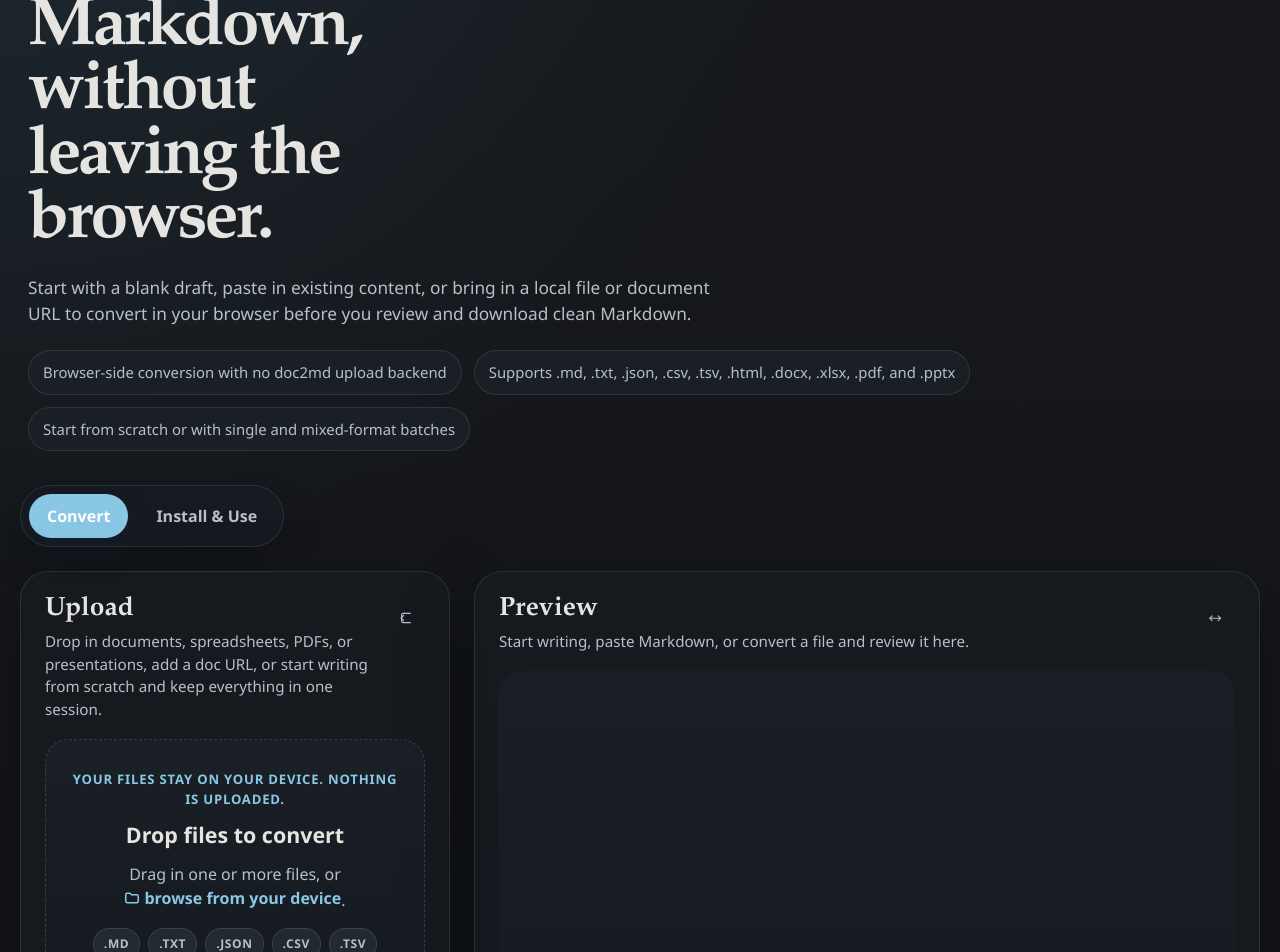
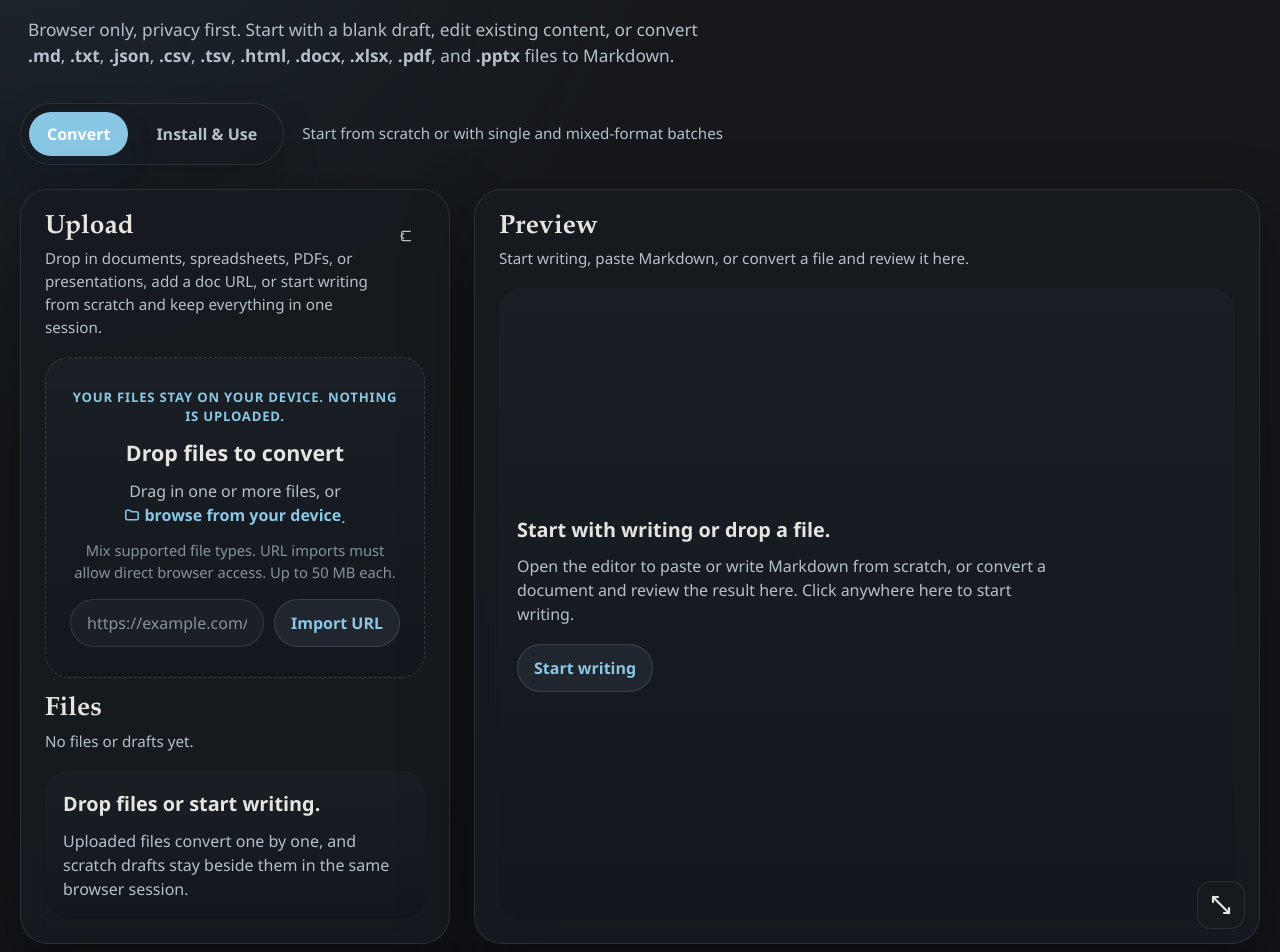
Before and after one commit to KjellKod/doc2md, a React (Vite) app: page / in a window 1280 px wide. Shown: the part 240-1192 px from the top of the page. Built offline with nearby package versions, Linux system fonts and the light colour scheme.

Commit message:
fixing issues with edit and search

```diff
--- a/src/App.tsx
+++ b/src/App.tsx
@@ -19,6 +19,9 @@ const MIN_PAGE_MAX_WIDTH = 1360;
 const HARD_MAX_PAGE_MAX_WIDTH = 2400;
 const PAGE_WIDTH_FRAME_ALLOWANCE = 96;
 const PAGE_WIDTH_STEP = 48;
+const MIN_EDIT_SHELL_HEIGHT = 240;
+const MAX_EDIT_SHELL_HEIGHT = 2400;
+const EDIT_SHELL_HEIGHT_STEP = 32;
 type PageView = "convert" | "install";
 const DISPLAY_VERSION = __DOC2MD_DISPLAY_VERSION__;
 
@@ -64,29 +67,28 @@ function PanelRightCloseIcon(props: SVGProps<SVGSVGElement>) {
   );
 }
 
-function MoveHorizontalIcon(props: SVGProps<SVGSVGElement>) {
+function MoveDiagonalIcon(props: SVGProps<SVGSVGElement>) {
   return (
     <svg viewBox="0 0 24 24" fill="none" {...props}>
       <path
-        d="m7 8-4 4 4 4"
+        d="M9 4 H4 V9"
         stroke="currentColor"
-        strokeWidth="1.8"
+        strokeWidth="2.2"
         strokeLinecap="round"
         strokeLinejoin="round"
       />
       <path
-        d="m17 8 4 4-4 4"
+        d="M15 20 H20 V15"
         stroke="currentColor"
-        strokeWidth="1.8"
+        strokeWidth="2.2"
         strokeLinecap="round"
         strokeLinejoin="round"
       />
       <path
-        d="M3 12h18"
+        d="M4 4 L20 20"
         stroke="currentColor"
-        strokeWidth="1.8"
+        strokeWidth="2.2"
         strokeLinecap="round"
-        strokeLinejoin="round"
       />
     </svg>
   );
@@ -117,15 +119,25 @@ function clampPageWidth(width: number) {
   );
 }
 
+function clampEditShellHeight(height: number) {
+  return Math.min(
+    Math.max(Math.round(height), MIN_EDIT_SHELL_HEIGHT),
+    MAX_EDIT_SHELL_HEIGHT,
+  );
+}
+
 function AppContent() {
   const [activePage, setActivePage] = useState<PageView>("convert");
   const [sidebarCollapsed, setSidebarCollapsed] = useState(false);
   const [isPageResizing, setIsPageResizing] = useState(false);
   const [pageMaxWidth, setPageMaxWidth] = useState(BASE_PAGE_MAX_WIDTH);
+  const [editShellHeight, setEditShellHeight] = useState<number | null>(null);
   const convertTabRef = useRef<HTMLButtonElement>(null);
   const installTabRef = useRef<HTMLButtonElement>(null);
   const dragStartXRef = useRef(0);
+  const dragStartYRef = useRef(0);
   const dragStartWidthRef = useRef(BASE_PAGE_MAX_WIDTH);
+  const dragStartHeightRef = useRef<number | null>(null);
   const {
     entries,
     addFiles,
@@ -282,6 +294,14 @@ function AppContent() {
           dragStartWidthRef.current + (event.clientX - dragStartXRef.current),
         ),
       );
+      const baseHeight = dragStartHeightRef.current;
+      if (baseHeight !== null) {
+        setEditShellHeight(
+          clampEditShellHeight(
+            baseHeight + (event.clientY - dragStartYRef.current),
+          ),
+        );
+      }
     };
     const handleMouseUp = () => {
       setIsPageResizing(false);
@@ -304,14 +324,36 @@ function AppContent() {
     };
   }, [isPageResizing]);
 
+  function measureEditShellHeight(): number | null {
+    if (typeof document === "undefined") {
+      return null;
+    }
+    const shell = document.querySelector(".markdown-edit-shell");
+    if (!shell) {
+      return MIN_EDIT_SHELL_HEIGHT;
+    }
+    const rect = shell.getBoundingClientRect();
+    return clampEditShellHeight(rect.height);
+  }
+
   const handlePageResizeStart = (event: MouseEvent<HTMLButtonElement>) => {
     event.preventDefault();
     const normalizedWidth = clampPageWidth(pageMaxWidth);
+    const measuredHeight =
+      editShellHeight !== null ? editShellHeight : measureEditShellHeight();
     dragStartXRef.current = event.clientX;
+    dragStartYRef.current = event.clientY;
     dragStartWidthRef.current = normalizedWidth;
+    dragStartHeightRef.current = measuredHeight;
 
     if (normalizedWidth !== pageMaxWidth) {
       setPageMaxWidth(normalizedWidth);
+    }
+    if (
+      measuredHeight !== null &&
+      measuredHeight !== editShellHeight
+    ) {
+      setEditShellHeight(measuredHeight);
     }
 
     setIsPageResizing(true);
@@ -330,15 +372,43 @@ function AppContent() {
       return;
     }
 
+    if (event.key === "ArrowDown") {
+      event.preventDefault();
+      setEditShellHeight((current) =>
+        clampEditShellHeight(
+          (current ?? measureEditShellHeight() ?? MIN_EDIT_SHELL_HEIGHT) +
+            EDIT_SHELL_HEIGHT_STEP,
+        ),
+      );
+      return;
+    }
+
+    if (event.key === "ArrowUp") {
+      event.preventDefault();
+      setEditShellHeight((current) =>
+        clampEditShellHeight(
+          (current ?? measureEditShellHeight() ?? MIN_EDIT_SHELL_HEIGHT) -
+            EDIT_SHELL_HEIGHT_STEP,
+        ),
+      );
+      return;
+    }
+
     if (event.key === "Home") {
       event.preventDefault();
       setPageMaxWidth(BASE_PAGE_MAX_WIDTH);
+      setEditShellHeight(null);
     }
   };
 
   const pageFrameStyle = {
     "--page-max-width": `${pageMaxWidth}px`,
   } as CSSProperties;
+
+  const previewPanelStyle =
+    editShellHeight !== null
+      ? ({ minHeight: `${editShellHeight}px` } as CSSProperties)
+      : undefined;
 
   const focusPageTab = (page: PageView) => {
     const tab =
@@ -478,29 +548,29 @@ function AppContent() {
                 <ThemeToggle />
               </div>
             </div>
-            <h1>Edit or convert to Markdown, without leaving the browser.</h1>
+            <h1>
+              {"Edit or convert to Markdown, "}
+              <br />
+              {"without leaving the browser."}
+            </h1>
             <p className="hero-copy">
-              Start with a blank draft, paste in existing content, or bring in a
-              local file or document URL to convert in your browser before you
-              review and download clean Markdown.
+              Browser only, privacy first. Start with a blank draft, edit
+              existing content, or convert{" "}
+              <strong>.md</strong>, <strong>.txt</strong>,{" "}
+              <strong>.json</strong>, <strong>.csv</strong>,{" "}
+              <strong>.tsv</strong>, <strong>.html</strong>,{" "}
+              <strong>.docx</strong>, <strong>.xlsx</strong>,{" "}
+              <strong>.pdf</strong>, and <strong>.pptx</strong> files to
+              Markdown.
             </p>
-            <div className="hero-meta" aria-label="Product highlights">
-              <span className="hero-pill">
-                Browser-side conversion with no doc2md upload backend
-              </span>
-              <span className="hero-pill">
-                Supports .md, .txt, .json, .csv, .tsv, .html, .docx, .xlsx,
-                .pdf, and .pptx
-              </span>
-              <span className="hero-pill">
-                {convertPageActive
-                  ? heroSummary
-                  : "CLI, Node, and portable skill setup from one place"}
-              </span>
-            </div>
           </header>
 
-          <div className="view-switcher" role="tablist" aria-label="doc2md views">
+          <div className="view-switcher-row">
+            <div
+              className="view-switcher"
+              role="tablist"
+              aria-label="doc2md views"
+            >
               <button
                 id="view-tab-convert"
                 ref={convertTabRef}
@@ -529,6 +599,12 @@ function AppContent() {
               >
                 Install & Use
               </button>
+            </div>
+            <span className="view-switcher-meta" aria-live="polite">
+              {convertPageActive
+                ? heroSummary
+                : "CLI, Node, and portable skill setup from one place"}
+            </span>
           </div>
 
           <section
@@ -609,6 +685,7 @@ function AppContent() {
               <section
                 className="panel preview-panel"
                 aria-labelledby="preview-title"
+                style={previewPanelStyle}
               >
                 <div className="panel-heading">
                   <div>
@@ -619,19 +696,6 @@ function AppContent() {
                         : "Start writing, paste Markdown, or convert a file and review it here."}
                     </p>
                   </div>
-                  <button
-                    type="button"
-                    className="ghost-button page-width-handle"
-                    onMouseDown={handlePageResizeStart}
-                    onKeyDown={handlePageResizeKeyDown}
-                    aria-label="Resize workspace width"
-                    title="Drag to widen or narrow the workspace"
-                  >
-                    <MoveHorizontalIcon
-                      className="page-width-icon"
-                      aria-hidden="true"
-                    />
-                  </button>
                 </div>
                 <PreviewPanel
                   entry={selectedEntry}
@@ -649,6 +713,19 @@ function AppContent() {
                     }
                   }}
                 />
+                <button
+                  type="button"
+                  className="page-resize-handle"
+                  onMouseDown={handlePageResizeStart}
+                  onKeyDown={handlePageResizeKeyDown}
+                  aria-label="Resize workspace and editor"
+                  title="Drag to resize the workspace width and editor height (arrow keys: ←→ width, ↑↓ height, Home reset)"
+                >
+                  <MoveDiagonalIcon
+                    className="page-resize-icon"
+                    aria-hidden="true"
+                  />
+                </button>
               </section>
             </section>
 
--- a/src/components/DropZone.tsx
+++ b/src/components/DropZone.tsx
@@ -1,6 +1,5 @@
 import { useRef, useState } from "react";
 import { MAX_BROWSER_FILE_SIZE_BYTES } from "../converters/messages";
-import { SUPPORTED_FORMATS } from "../types";
 
 interface DropZoneProps {
   onFilesAdded: (files: FileList | File[]) => void;
@@ -57,9 +56,19 @@ export default function DropZone({ onFilesAdded, onUrlAdded }: DropZoneProps) {
       role="button"
       tabIndex={0}
       onClick={(event) => {
-        if (event.target === event.currentTarget) {
-          openFilePicker();
+        // Open the file picker for any click in the drop area, except
+        // when the user clicked an interactive child element that owns
+        // its own click behavior (the inline "browse" button, the URL
+        // form's input/button). Those elements either handle the click
+        // themselves or stop propagation, so this `.closest()` check
+        // covers anything that bubbles through to us.
+        const target = event.target as Element | null;
+        if (
+          target?.closest("button, input, textarea, a, label, [contenteditable]")
+        ) {
+          return;
         }
+        openFilePicker();
       }}
       onKeyDown={(event) => {
         if (event.key === "Enter" || event.key === " ") {
@@ -124,13 +133,6 @@ export default function DropZone({ onFilesAdded, onUrlAdded }: DropZoneProps) {
         </button>
         .
       </p>
-      <div className="drop-zone-format-list" aria-label="Supported formats">
-        {SUPPORTED_FORMATS.map((format) => (
-          <span key={format} className="drop-zone-format-pill">
-            .{format}
-          </span>
-        ))}
-      </div>
       <p className="drop-zone-note">
         Mix supported file types. URL imports must allow direct browser access.
         Up to {maxSizeInMb} MB each.
--- a/src/components/PreviewPanel.tsx
+++ b/src/components/PreviewPanel.tsx
@@ -574,12 +574,40 @@ export default function PreviewPanel({
   }, [activeFindMatch, effectiveMarkdown, mode]);
 
   if (!entry) {
+    const emptyStateInteractive = Boolean(onStartWriting);
     return (
-      <div className="preview-empty-state">
+      <div
+        className={`preview-empty-state${emptyStateInteractive ? " preview-empty-state-interactive" : ""}`}
+        role={emptyStateInteractive ? "button" : undefined}
+        tabIndex={emptyStateInteractive ? 0 : undefined}
+        onClick={(event) => {
+          if (!onStartWriting) {
+            return;
+          }
+          // Let inner buttons handle their own clicks (the Start
+          // writing button below); otherwise treat the click anywhere
+          // in the empty area as "open the editor".
+          const target = event.target as Element | null;
+          if (target?.closest("button, a, input, textarea, label")) {
+            return;
+          }
+          onStartWriting();
+        }}
+        onKeyDown={(event) => {
+          if (!onStartWriting) {
+            return;
+          }
+          if (event.key === "Enter" || event.key === " ") {
+            event.preventDefault();
+            onStartWriting();
+          }
+        }}
+      >
         <p className="empty-state-title">Start with writing or drop a file.</p>
         <p className="empty-state-copy">
           Open the editor to paste or write Markdown from scratch, or convert a
-          document and review the result here.
+          document and review the result here. Click anywhere here to start
+          writing.
         </p>
         {onStartWriting ? (
           <div className="empty-state-actions">
@@ -658,6 +686,16 @@ export default function PreviewPanel({
   function switchMode(nextMode: "edit" | "preview" | "linkedin") {
     if (nextMode === mode) {
       return;
+    }
+
+    // Clear DOM mutations applied to the rendered surface (find
+    // highlights, <mark> wrappers) BEFORE the surface unmounts. If we
+    // leave the mutations in place, React's reconciler can leak
+    // remnants of the rendered markdown into the editor's DOM when it
+    // diffs against its virtual tree, and stale <mark> nodes can
+    // produce phantom selections that look like rogue edits.
+    if (mode !== "edit" && renderedViewRef.current) {
+      clearRenderedFindHighlight(renderedViewRef.current);
     }
 
     const captured = captureAnchorLine();
--- a/src/styles/global.css
+++ b/src/styles/global.css
@@ -184,7 +184,7 @@ a {
 
 .hero h1 {
   margin: 0;
-  max-width: 11ch;
+  max-width: 30ch;
   font-size: clamp(2.85rem, 5.3vw, 5rem);
   line-height: 0.95;
   letter-spacing: -0.045em;
@@ -215,16 +215,29 @@ a {
   font-size: 0.93rem;
 }
 
+.view-switcher-row {
+  display: flex;
+  flex-wrap: wrap;
+  align-items: center;
+  gap: 18px;
+  margin-bottom: 24px;
+}
+
 .view-switcher {
   display: inline-flex;
   flex-wrap: wrap;
   gap: 10px;
-  margin-bottom: 24px;
   padding: 8px;
   border: 1px solid var(--panel-border);
   border-radius: 999px;
   background: rgba(255, 255, 255, 0.66);
   box-shadow: 0 18px 40px rgba(27, 39, 49, 0.06);
+}
+
+.view-switcher-meta {
+  color: var(--text-secondary);
+  font-size: 0.95rem;
+  line-height: 1.35;
 }
 
 .view-tab {
@@ -297,6 +310,10 @@ a {
 .sidebar-panel,
 .preview-panel {
   min-height: 700px;
+}
+
+.preview-panel {
+  position: relative;
 }
 
 .about-section {
@@ -716,30 +733,50 @@ a {
   transform: rotate(180deg);
 }
 
-.page-width-handle {
+.page-resize-handle {
+  position: absolute;
+  right: 14px;
+  bottom: 14px;
+  z-index: 6;
   flex-shrink: 0;
-  width: 2.5rem;
-  height: 2.5rem;
+  width: 3rem;
+  height: 3rem;
   padding: 0;
-  border-radius: 999px;
-  cursor: col-resize;
-}
-
-.page-width-handle:hover,
-.page-width-handle:focus-visible {
-  box-shadow: 0 0 0 1px rgba(151, 198, 228, 0.16);
-}
-
-.page-width-icon {
-  width: 0.9rem;
-  height: 0.9rem;
+  display: inline-flex;
+  align-items: center;
+  justify-content: center;
+  border: 1px solid var(--panel-border);
+  background: var(--panel-bg);
+  border-radius: 14px;
+  cursor: nwse-resize;
+  color: var(--text-primary);
+  box-shadow: 0 1px 2px rgba(15, 22, 36, 0.08);
+  transition: background 120ms ease, box-shadow 120ms ease, border-color 120ms ease;
+}
+
+.page-resize-handle:hover,
+.page-resize-handle:focus-visible {
+  background: var(--accent);
+  border-color: var(--accent);
+  color: #ffffff;
+  box-shadow: 0 4px 12px rgba(15, 22, 36, 0.18);
+}
+
+.page-resize-handle:focus-visible {
+  outline: 2px solid var(--accent);
+  outline-offset: 2px;
+}
+
+.page-resize-icon {
+  width: 1.5rem;
+  height: 1.5rem;
   color: currentColor;
   stroke-width: 2.2;
 }
 
 body.is-page-resizing,
 body.is-page-resizing * {
-  cursor: col-resize;
+  cursor: nwse-resize;
   user-select: none;
 }
 
@@ -968,6 +1005,16 @@ body.is-page-resizing * {
 
 .status-error {
   color: var(--error);
+}
+
+.preview-empty-state-interactive {
+  cursor: pointer;
+}
+
+.preview-empty-state-interactive:hover,
+.preview-empty-state-interactive:focus-visible {
+  outline: 2px solid var(--accent);
+  outline-offset: -2px;
 }
 
 .preview-body,
@@ -2417,7 +2464,7 @@ body.is-page-resizing * {
   }
 
   .collapse-toggle,
-  .page-width-handle {
+  .page-resize-handle {
     display: none;
   }
 
```
Also changed, not shown: ideas/remove-url-import.md (added, +47 -0 lines), src/desktop/DesktopApp.tsx (+128 -43 lines), 1 other file (tests, documents, lock files or other folders). Lines whose indentation alone changed are shown as unchanged.
